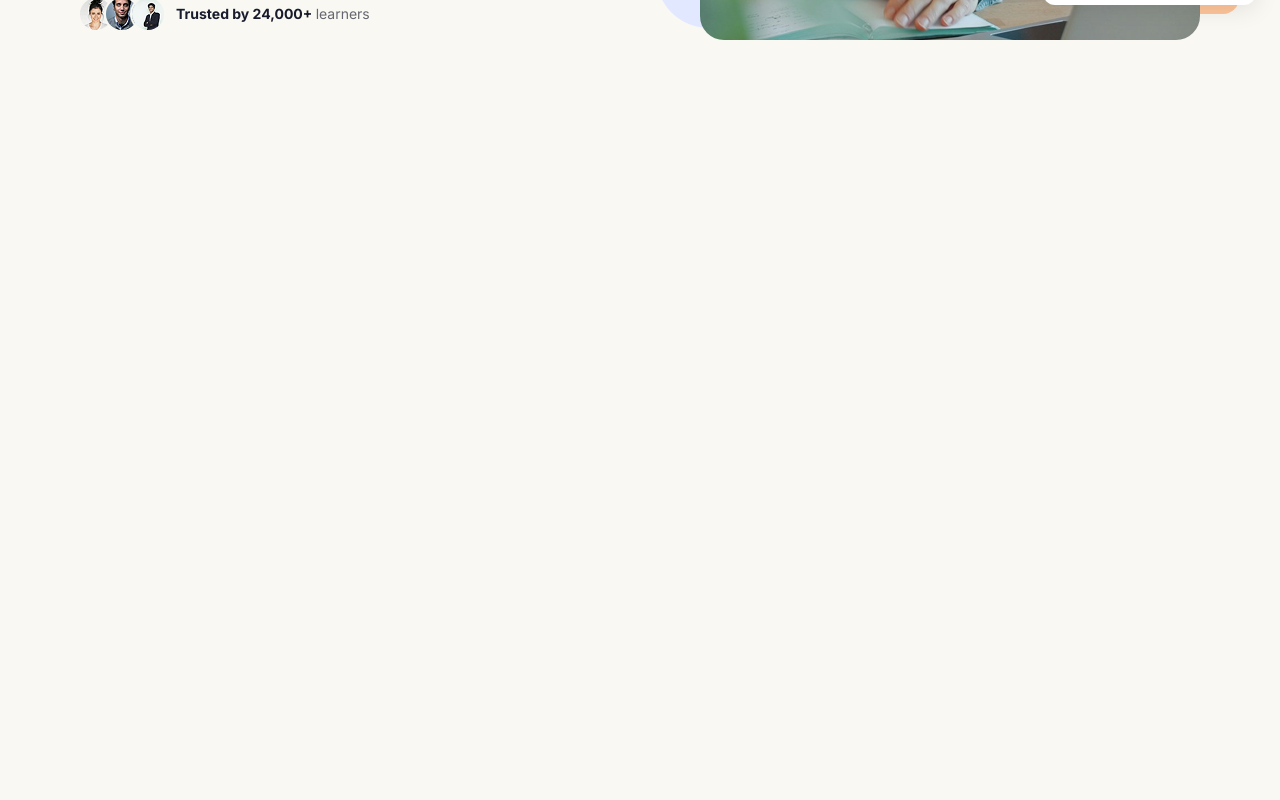
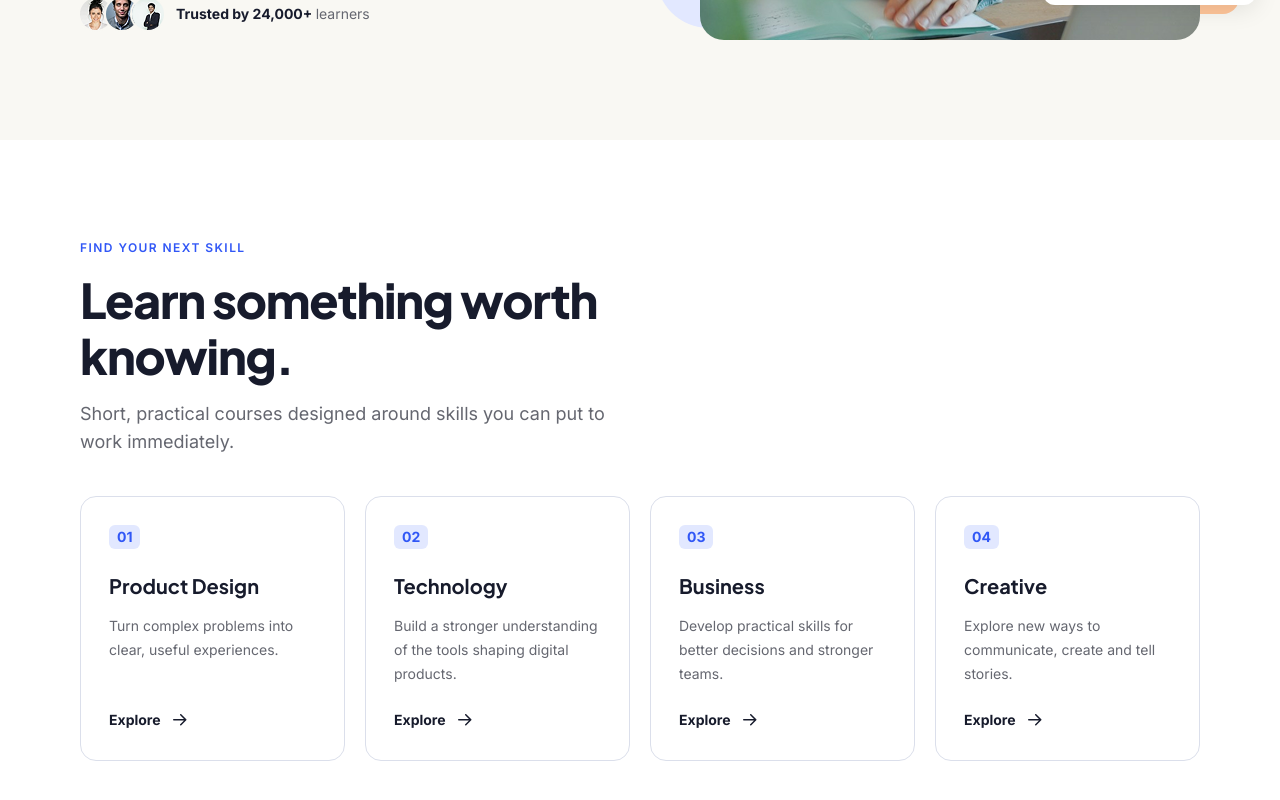
Before and after one commit to rogervalentim/luma-nextjs, a Next.js app: page / in a window 1280 px wide. Shown: the part 650-1450 px from the top of the page. Before the commit the page ends 800 px from the top, so only its background shows below. Built offline with nearby package versions, Linux system fonts and the light colour scheme.

Commit message:
feat: add Categories and ServiceCard components and update UI elements

```diff
--- a/src/app/page.tsx
+++ b/src/app/page.tsx
@@ -1,3 +1,4 @@
+import { Categories } from "@/components/layout/categories/Categories";
 import { Header } from "@/components/layout/header";
 import { Hero } from "@/components/layout/hero/Hero";
 
@@ -7,6 +8,7 @@ export default function Home() {
       <Header />
       <main>
         <Hero />
+        <Categories />
       </main>
     </>
   );
--- /dev/null
+++ b/src/components/layout/categories/Categories.tsx
@@ -0,0 +1,63 @@
+import { Container } from "@/components/ui/container/Container";
+import { Eyebrow } from "@/components/ui/eyebrow";
+import { Heading } from "@/components/ui/heading/Heading";
+import { Paragraph } from "@/components/ui/paragraph/Paragraph";
+import { ServiceCard } from "@/components/ui/service-card/ServiceCard";
+
+const categories = [
+  {
+    step: "01",
+    title: "Product Design",
+    description: "Turn complex problems into clear, useful experiences.",
+    href: "/categories/product-design",
+  },
+  {
+    step: "02",
+    title: "Technology",
+    description:
+      "Build a stronger understanding of the tools shaping digital products.",
+    href: "/categories/frontend",
+  },
+  {
+    step: "03",
+    title: "Business",
+    description:
+      "Develop practical skills for better decisions and stronger teams.",
+    href: "/categories/data",
+  },
+  {
+    step: "04",
+    title: "Creative",
+    description: "Explore new ways to communicate, create and tell stories.",
+    href: "/categories/strategy",
+  },
+];
+
+export function Categories() {
+  return (
+    <section className="bg-background-white w-full">
+      <Container as="div" spacing="lg">
+        <Eyebrow className="mb-4">Find your next skill</Eyebrow>
+        <Heading className="max-w-full lg:max-w-140 mb-4" variant="h1">
+          Learn something worth knowing.
+        </Heading>
+        <Paragraph className="max-w-full lg:max-w-140 mb-12 lg:mb-10">
+          Short, practical courses designed around skills you can put to work
+          immediately.
+        </Paragraph>
+
+        <div className="grid grid-cols-1 gap-4 lg:gap-5 md:grid-cols-2 lg:grid-cols-4">
+          {categories.map((category) => (
+            <ServiceCard
+              key={category.step}
+              step={category.step}
+              title={category.title}
+              description={category.description}
+              href={category.href}
+            />
+          ))}
+        </div>
+      </Container>
+    </section>
+  );
+}
--- /dev/null
+++ b/src/components/layout/categories/index.ts
@@ -0,0 +1 @@
+import { Categories } from "./Categories";
--- a/src/components/layout/hero/Hero.tsx
+++ b/src/components/layout/hero/Hero.tsx
@@ -65,7 +65,7 @@ export function Hero() {
         />
 
         <div className="px-3 sm:px-4 py-2.5 sm:py-3 flex items-center gap-2.5 sm:gap-3 bg-background-white shadow-[0px_4px_24px_0px_rgba(0,0,0,0.10)] absolute top-4 -left-3 sm:-left-5.5 z-20 rounded-xl">
-          <Badge>120+</Badge>
+          <Badge className="h-7 px-1 rounded-lg">120+</Badge>
           <p className="text-xs sm:text-sm font-normal leading-6 text-text-primary whitespace-nowrap">
             expert-led courses
           </p>
--- a/src/components/ui/badge/Badge.tsx
+++ b/src/components/ui/badge/Badge.tsx
@@ -8,7 +8,7 @@ export interface BadgeProps {
 export const Badge = ({ children, className = "" }: BadgeProps) => {
   return (
     <div
-      className={`px-1.5 h-7 sm:h-8 bg-primary-blue-light rounded-lg flex justify-center items-center w-fit ${className}`}
+      className={` bg-primary-blue-light flex justify-center items-center w-fit ${className}`}
     >
       <p className="text-xs sm:text-sm font-bold leading-6 text-primary-blue">
         {children}
--- a/src/components/ui/heading/Heading.tsx
+++ b/src/components/ui/heading/Heading.tsx
@@ -1,7 +1,7 @@
 import React from "react";
 
 export type HeadingElement = "h1" | "h2" | "h3" | "h4" | "h5" | "h6";
-export type HeadingVariant = "display" | "h1";
+export type HeadingVariant = "display" | "h1" | "h3";
 
 export interface HeadingProps extends React.HTMLAttributes<HTMLHeadingElement> {
   /** Define a tag HTML renderizada (SEO e Acessibilidade) */
@@ -15,7 +15,8 @@ export interface HeadingProps extends React.HTMLAttributes<HTMLHeadingElement> {
 const variantStyles: Record<HeadingVariant, string> = {
   display:
     "text-[40px] sm:text-[52px] lg:text-[64px] leading-11 sm:leading-14 lg:leading-17.5 tracking-[-1px] lg:tracking-[-1.6px] font-extrabold",
-  h1: "text-[32px] sm:text-[40px] lg:text-[48px] leading-tight tracking-[-0.8px] font-bold",
+  h1: "text-[32px] leading-[36px] tracking-[-0.8px] sm:text-[40px] lg:text-[48px] lg:leading-14 lg:tracking-[-1.2px] font-extrabold",
+  h3: "text-[20px] leading-[28px] lg:leading-[32px] font-bold text-text-primary",
 };
 
 export const Heading = React.forwardRef<HTMLHeadingElement, HeadingProps>(
--- a/src/components/ui/paragraph/Paragraph.tsx
+++ b/src/components/ui/paragraph/Paragraph.tsx
@@ -12,7 +12,7 @@ export interface ParagraphProps extends React.HTMLAttributes<HTMLParagraphElemen
 }
 
 const sizeClasses: Record<ParagraphSize, string> = {
-  sm: "text-sm leading-6",
+  sm: "text-sm font-normal leading-6",
   md: "text-base leading-6",
   lg: "text-[18px] leading-7",
 };
--- /dev/null
+++ b/src/components/ui/service-card/ServiceCard.tsx
@@ -0,0 +1,62 @@
+import React from "react";
+import Link from "next/link";
+import { Heading } from "../heading/Heading";
+import { Badge } from "../badge/Badge";
+import { Paragraph } from "../paragraph/Paragraph";
+
+export interface ServiceCardProps {
+  step: string;
+  title: string;
+  description: string;
+  linkText?: string;
+  href: string;
+  className?: string;
+}
+
+export const ServiceCard: React.FC<ServiceCardProps> = ({
+  step,
+  title,
+  description,
+  linkText = "Explore",
+  href,
+  className = "",
+}) => {
+  return (
+    <div
+      className={`flex flex-col h-full w-full max-w-full lg:max-w-66.25 rounded-2xl border border-line-1 p-6 lg:p-7 ${className}`}
+    >
+      <Badge className="mb-[20.5px] h-6 px-2 rounded-md w-fit">{step}</Badge>
+
+      <Heading className="mb-3" variant="h3">
+        {title}
+      </Heading>
+
+      <Paragraph size="sm" className="mb-5.5">
+        {description}
+      </Paragraph>
+
+      <Link
+        href={href}
+        className="mt-auto flex items-center gap-3 text-text-primary font-bold text-sm leading-6 group"
+      >
+        {linkText}{" "}
+        <svg
+          width="14"
+          height="12"
+          viewBox="0 0 14 12"
+          fill="none"
+          xmlns="http://www.w3.org/2000/svg"
+          className="transition-transform duration-200 group-hover:translate-x-1"
+        >
+          <path
+            d="M0.75 5.75H12.75M7.75 10.75L12.75 5.75L7.75 0.75"
+            strokeWidth="1.5"
+            strokeLinecap="round"
+            strokeLinejoin="round"
+            stroke="#171B2C"
+          />
+        </svg>
+      </Link>
+    </div>
+  );
+};
--- /dev/null
+++ b/src/components/ui/service-card/index.ts
@@ -0,0 +1 @@
+import { ServiceCard } from "./ServiceCard";
```
Also changed, not shown: 2 other files (tests, documents, lock files or other folders).
